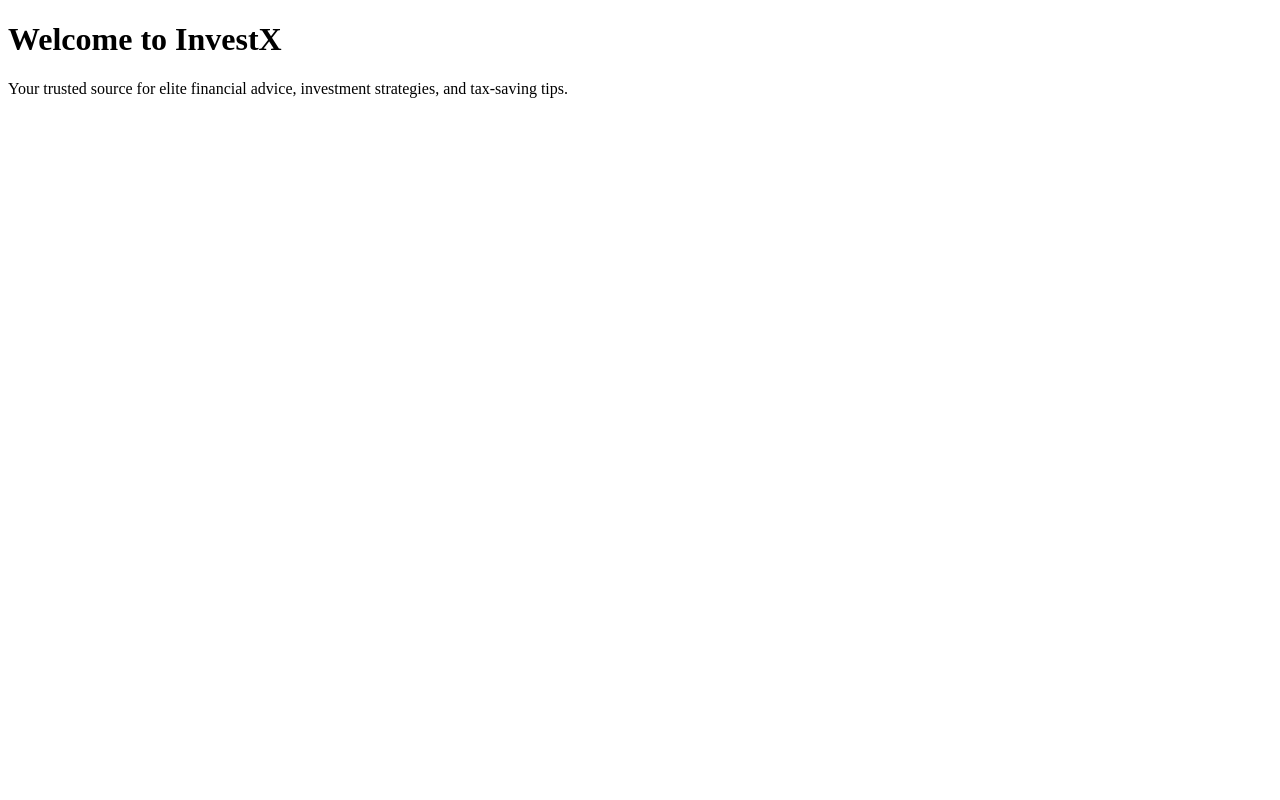
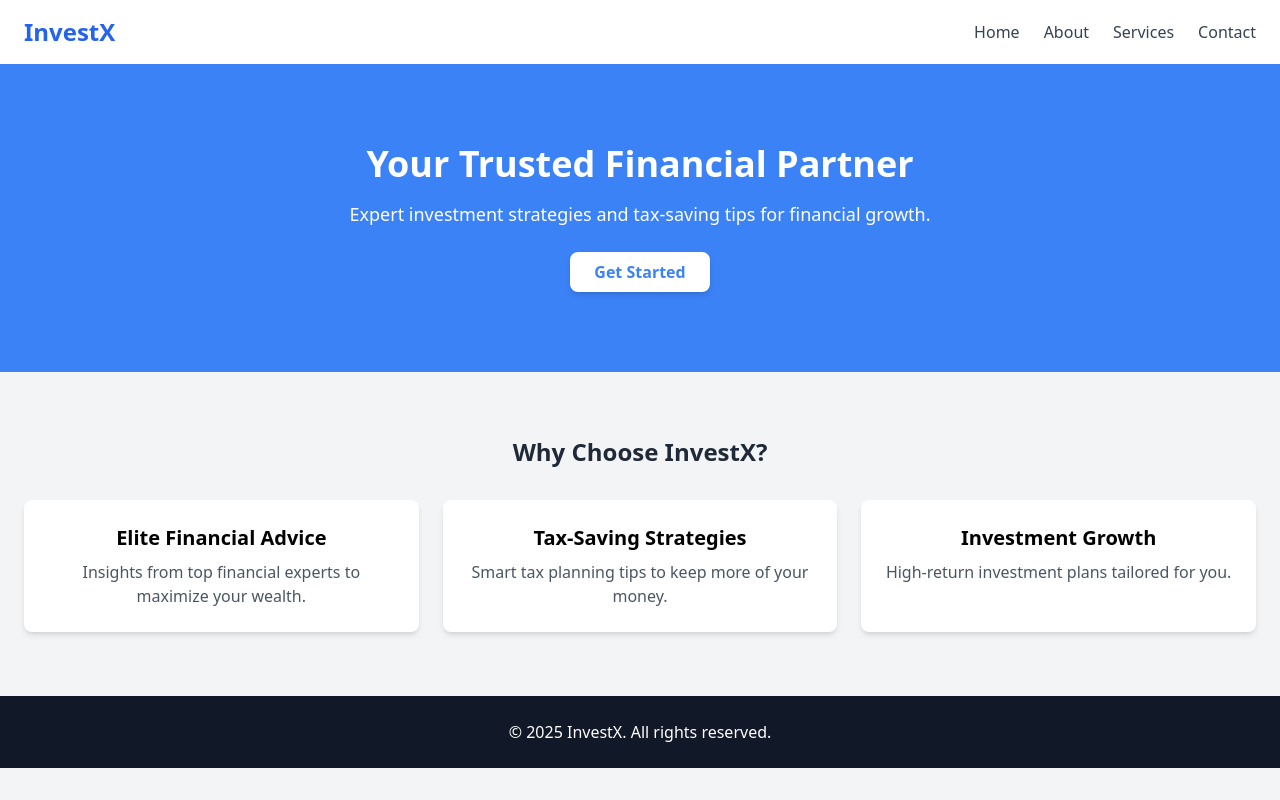
Before and after one commit to InvesttXfinance/InvestX, a plain HTML site: page index.html in a window 1280 px wide. Drawn offline with nearby package versions, Linux system fonts and the light colour scheme.

Commit message:
Update index.html

```diff
--- a/index.html
+++ b/index.html
@@ -4,9 +4,51 @@
     <meta charset="UTF-8">
     <meta name="viewport" content="width=device-width, initial-scale=1.0">
     <title>InvestX - Elite Financial Advice</title>
+    <script src="https://cdn.tailwindcss.com"></script>
 </head>
-<body>
-    <h1>Welcome to InvestX</h1>
-    <p>Your trusted source for elite financial advice, investment strategies, and tax-saving tips.</p>
+<body class="bg-gray-100">
+    <!-- Header -->
+    <header class="bg-white shadow-md py-4 px-6 flex justify-between items-center">
+        <h1 class="text-2xl font-bold text-blue-600">InvestX</h1>
+        <nav>
+            <ul class="flex space-x-6">
+                <li><a href="#" class="text-gray-700 hover:text-blue-500">Home</a></li>
+                <li><a href="#" class="text-gray-700 hover:text-blue-500">About</a></li>
+                <li><a href="#" class="text-gray-700 hover:text-blue-500">Services</a></li>
+                <li><a href="#" class="text-gray-700 hover:text-blue-500">Contact</a></li>
+            </ul>
+        </nav>
+    </header>
+
+    <!-- Hero Section -->
+    <section class="text-center py-20 bg-blue-500 text-white">
+        <h2 class="text-4xl font-bold">Your Trusted Financial Partner</h2>
+        <p class="mt-4 text-lg">Expert investment strategies and tax-saving tips for financial growth.</p>
+        <a href="#" class="mt-6 inline-block bg-white text-blue-500 font-bold py-2 px-6 rounded-lg shadow-md hover:bg-gray-200">Get Started</a>
+    </section>
+
+    <!-- Features Section -->
+    <section class="py-16 px-6 text-center">
+        <h3 class="text-2xl font-bold text-gray-800">Why Choose InvestX?</h3>
+        <div class="grid grid-cols-1 md:grid-cols-3 gap-6 mt-8">
+            <div class="p-6 bg-white rounded-lg shadow-md">
+                <h4 class="text-xl font-bold">Elite Financial Advice</h4>
+                <p class="text-gray-600 mt-2">Insights from top financial experts to maximize your wealth.</p>
+            </div>
+            <div class="p-6 bg-white rounded-lg shadow-md">
+                <h4 class="text-xl font-bold">Tax-Saving Strategies</h4>
+                <p class="text-gray-600 mt-2">Smart tax planning tips to keep more of your money.</p>
+            </div>
+            <div class="p-6 bg-white rounded-lg shadow-md">
+                <h4 class="text-xl font-bold">Investment Growth</h4>
+                <p class="text-gray-600 mt-2">High-return investment plans tailored for you.</p>
+            </div>
+        </div>
+    </section>
+
+    <!-- Footer -->
+    <footer class="bg-gray-900 text-white text-center py-6">
+        <p>&copy; 2025 InvestX. All rights reserved.</p>
+    </footer>
 </body>
 </html>
```
